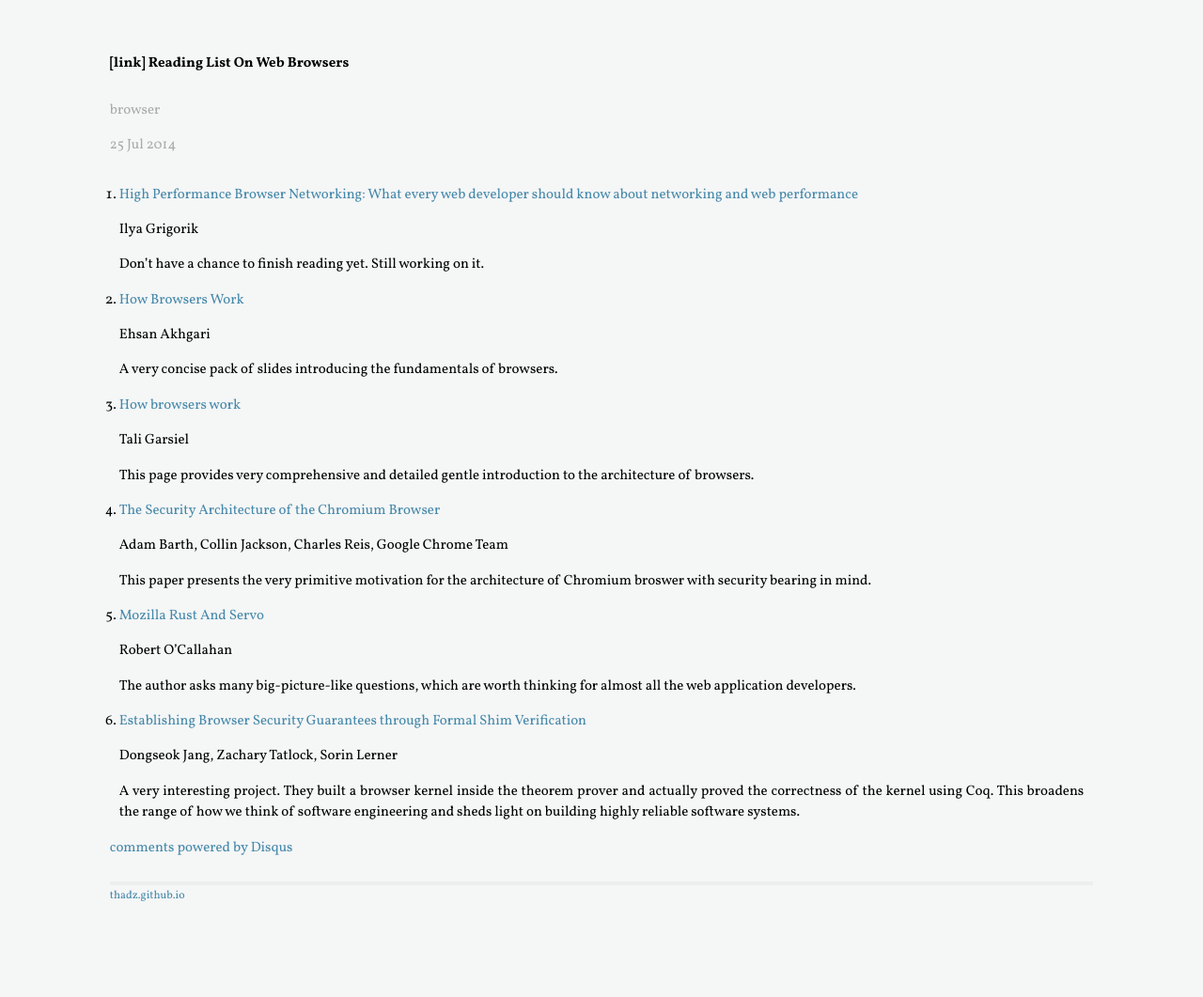
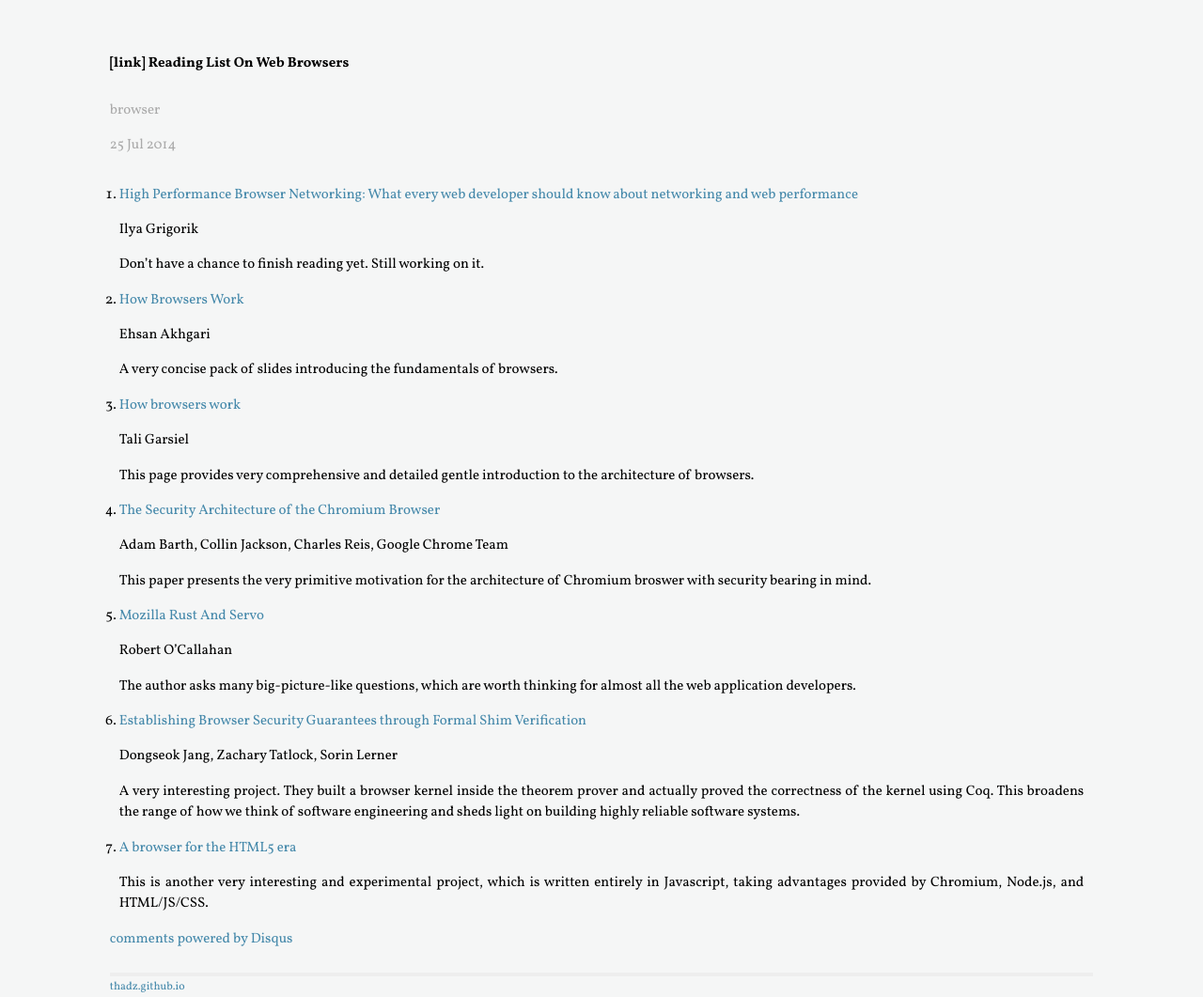
Before and after one commit to Thadz/thadz.github.io, a Jekyll site: the page built from _posts/2014-07-25-reading-list-on-web-browser.md, in a window 1280 px wide. Shown: the whole page at 94% size. Built offline with Jekyll 4.4.1, drawn with Linux system fonts in a browser that asks for light colours; some web fonts are replaced; Markdown is read by kramdown in place of the engine named in the settings; comment, search, counter and statistics services are not loaded; before the commit the page ends 964 px from its top, so only the background shows below that.

Commit message:
a new post on future browser

```diff
--- a/_posts/2014-07-25-reading-list-on-web-browser.md
+++ b/_posts/2014-07-25-reading-list-on-web-browser.md
@@ -40,3 +40,7 @@
    Dongseok Jang, Zachary Tatlock, Sorin Lerner
 
    A very interesting project. They built a browser kernel inside the theorem prover and actually proved the correctness of the kernel using Coq. This broadens the range of how we think of software engineering and sheds light on building highly reliable software systems.
+
+1. [A browser for the HTML5 era](http://breach.cc/)
+
+   This is another very interesting and experimental project, which is written entirely in Javascript, taking advantages provided by Chromium, Node.js, and HTML/JS/CSS.
```
Also changed, not shown: _posts/2014-07-29-new-era-of-browsers.md (added, +20 -0 lines).
